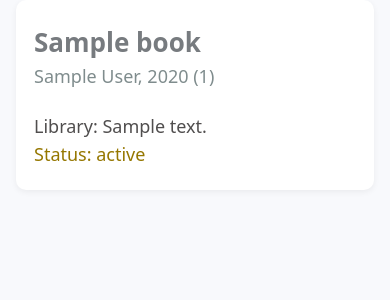
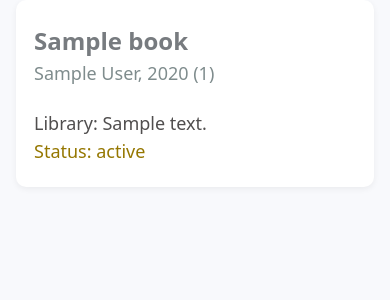
Before and after one commit to OlgaAk/konyvtar, a Flask app: template templates/index.html in a window 390 px wide. Shown: the part 110-410 px from the top of the page. Run offline with Flask 3, Linux system fonts and the light colour scheme; the template is opened without the code that fills it: most values are stand-ins (such as "Sample title", 1, 10 or a date in 2020).

Commit message:
change font

```diff
--- a/static/styles/style.css
+++ b/static/styles/style.css
@@ -149,7 +149,7 @@ color: #957700;
 
 
 h3 {
-  font-size: 26px;
+  font-size: 24px;
 }
 
 h5 {
```
